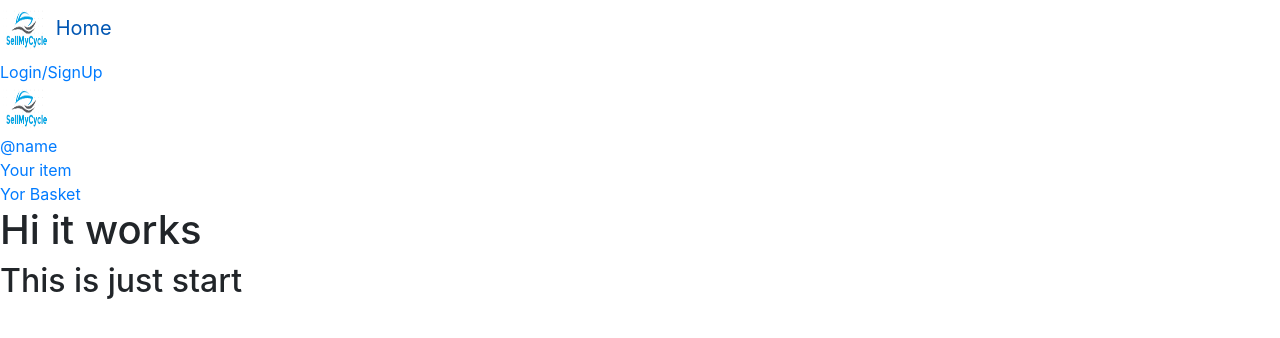
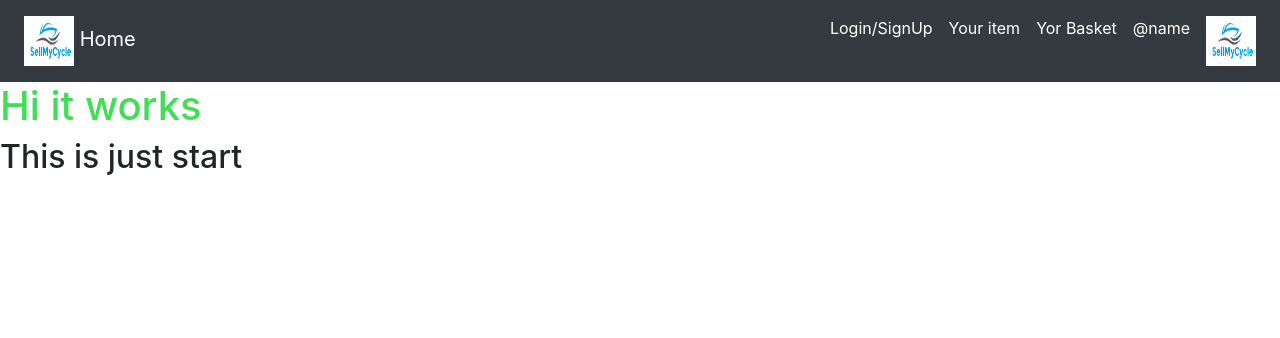
Before and after one commit to sidharth-lucy/SellWeb, a Django app: page / in a window 1280 px wide. Shown: the top 338 px of the page. Run offline with Django 3.2, Linux system fonts and the light colour scheme; some libraries are stand-ins or nearby versions.

Commit message:
Navbar modified
Navbar modified i have added toggel -collapse feature and and organised it
using Bootstrap4.0 . and I have added base.css file to customize the look
of Navbar.

```diff
--- /dev/null
+++ b/sellmyitem/static/base.css
@@ -0,0 +1,19 @@
+body{
+    margin: 0%;
+}
+
+
+a{
+    text-decoration: none;
+    color: white;
+    padding: 5px;
+    margin: 3px;
+}
+
+.home{
+    color: white;
+}
+
+h1{
+    color: rgba(31, 216, 56, 0.856);
+}
--- a/sellmyitem/templates/base.html
+++ b/sellmyitem/templates/base.html
@@ -7,27 +7,40 @@
     <meta name="viewport" content="width=device-width, initial-scale=1.0">
     <title>{% block title %}{% endblock %}</title>
     <link rel="stylesheet" href="https://maxcdn.bootstrapcdn.com/bootstrap/4.0.0/css/bootstrap.min.css" integrity="sha384-Gn5384xqQ1aoWXA+058RXPxPg6fy4IWvTNh0E263XmFcJlSAwiGgFAW/dAiS6JXm" crossorigin="anonymous">
+    <link rel="stylesheet" href="{% static 'base.css' %}">
     {% block style %} {% endblock %}
 </head>
 <body>
 
     <header>
-        <nav class="nav navbar-nav static">
+        <nav class="navbar navbar-expand-lg navbar-light bg-dark ">
 
-            <a class='nav navbar-brand' href="">
-
-                <img src="{% static 'logo.png' %}" width='50' height="50" alt="">
-               Home
+            <a class='navbar-brand' href="">
+                <div class="home"><img src="{% static 'logo.png' %}" width='50' height="50" alt=""> Home</div>
             </a>
 
-            <ul class="nav navbar-nav right">
-                <li><a href="">Login/SignUp</a></li>
+            <button class="navbar-toggler" type="button" data-toggle="collapse" data-target="#navbarNavAltMarkup">
 
-                <img src="{% static 'logo.png' %}" width="50" height="50" alt="">
-                <li><a href="">@name</a></li>
-                <li><a href="">Your item</a></li>
-                <li><a href="">Yor Basket</a></li>
-            </ul>
+                <span class="navbar-toggler-icon"></span>
+
+            </button>
+
+
+            <div class="collapse navbar-collapse" id="navbarNavAltMarkup">
+
+            <div class="nav navbar-nav ml-auto">
+
+                <a class="nav-itema" href="">Login/SignUp</a>
+
+                <a class="nav-itema" href="">Your item</a>
+                <a class="nav-itema" href="">Yor Basket</a>
+                <a class="nav-itema" href="">@name</a>
+                <a class="nav-itema right" href=""><img src="{% static 'logo.png' %}" width="50" height="50" alt=""></a>
+
+            </div>
+            </div>
+
+
 
         </nav>
     </header>
```
